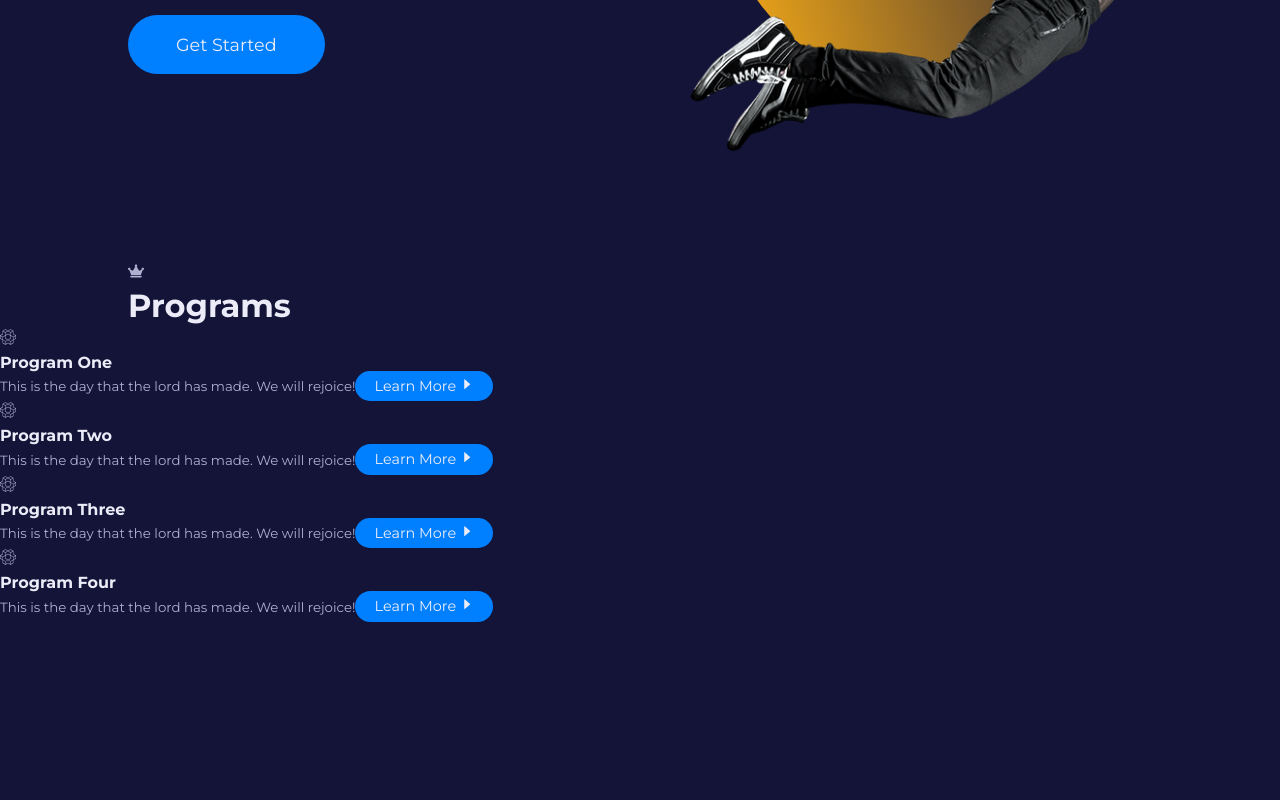
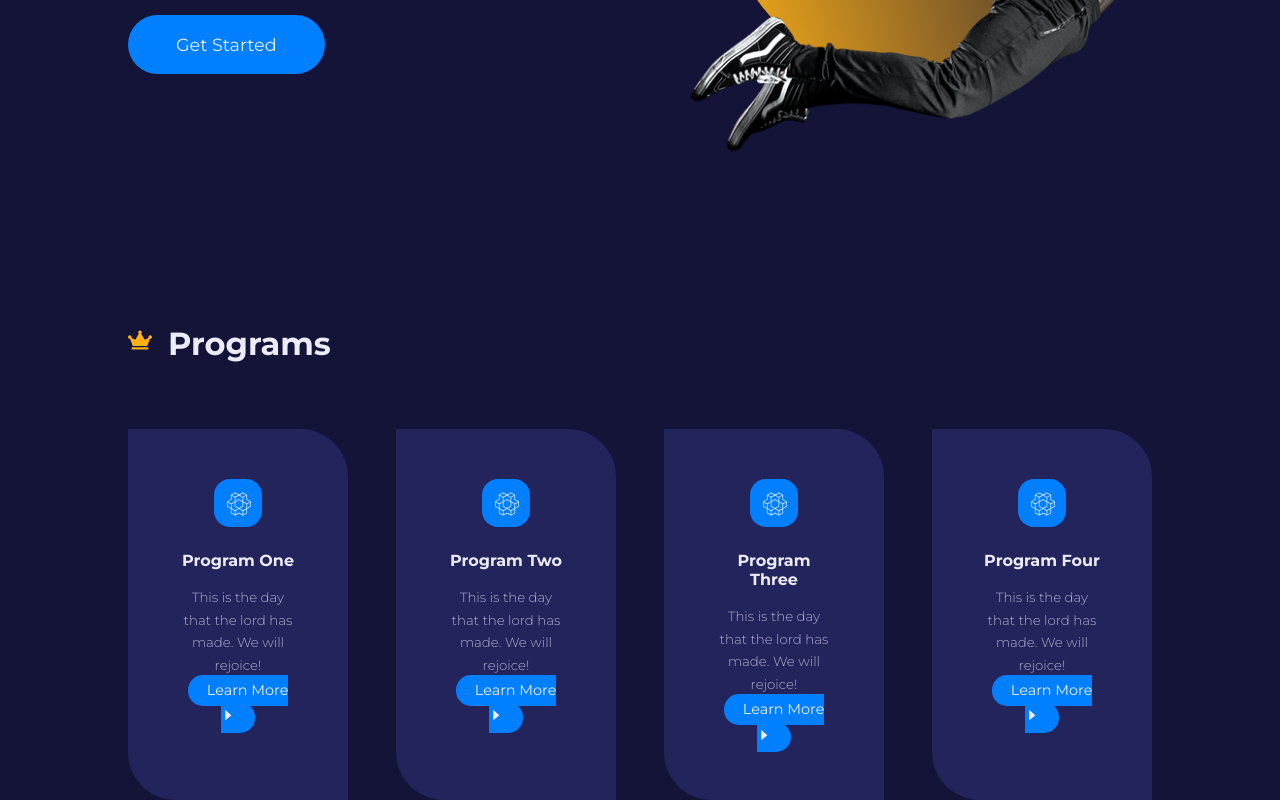
Before and after one commit to kodesand/React-website, a React (Vite) app: page / in a window 1280 px wide. Shown: the part 620-1420 px from the top of the page. Before the commit the page ends 1242 px from the top, so only its background shows below. Built offline with nearby package versions, Linux system fonts and the light colour scheme.

Commit message:
style programs

```diff
--- a/src/UI/card/index.jsx
+++ b/src/UI/card/index.jsx
@@ -1,3 +1,5 @@
+import './style.css'
+
 const Card = ({ classname, children }) => {
   return <article className={`card ${classname}`}>{children}</article>
 }
--- /dev/null
+++ b/src/UI/card/style.css
@@ -0,0 +1,40 @@
+.card {
+  background-color: var(--color-gray-500);
+  border: 2px solid transparent;
+  text-align: center;
+  padding: 3rem;
+  border-radius: 0 3rem 0 3rem;
+  transition: var(--transition);
+}
+
+.card:hover {
+  background-color: transparent;
+  border: var(--color-gray-400);
+  cursor: default;
+}
+
+.card span {
+  width: 3rem;
+  height: 3rem;
+  background-color: var(--color-primary);
+  color: var(--color-gray-100);
+  font-size: 1.5rem;
+  padding: 0.8rem;
+  display: grid;
+  place-items: center;
+  margin-bottom: 1.5rem;
+  margin-inline: auto;
+  border-radius: 1rem;
+  transition: var(--transition);
+}
+
+.card:hover span {
+  background-color: var(--color-secondary);
+  color: var(--color-gray-600);
+}
+
+.card small {
+  margin-top: 1rem;
+  display: block;
+  font-weight: 300;
+}
--- a/src/components/programs/index.jsx
+++ b/src/components/programs/index.jsx
@@ -6,13 +6,13 @@ import { AiFillCaretRight } from 'react-icons/ai'
 import SectionHeader from '@/components/sectionHeader/'
 import Card from '@/UI/card/index'
 import programs from './data'
+import './style.css'
 
 const Programs = () => {
   return (
     <section className='programs'>
       <div className='container programs__container'>
         <SectionHeader icon={<FaCrown />} title='Programs' />
-      </div>
         <div className='programs__wrapper'>
           {programs.map(({ id, info, title, path }) => {
             return (
@@ -29,6 +29,7 @@ const Programs = () => {
             )
           })}
         </div>
+      </div>
     </section>
   )
 }
--- /dev/null
+++ b/src/components/programs/style.css
@@ -0,0 +1,22 @@
+.programs {
+  margin-top: 4rem;
+}
+
+.programs__wrapper {
+  display: grid;
+  grid-template-columns: repeat(4, 1fr);
+  gap: 3rem;
+  margin-top: 4rem;
+}
+
+.programs__program a {
+  margin-top: 2.5rem;
+  display: flex;
+  align-items: center;
+  justify-content: center;
+}
+
+.programs__program:hover a {
+  background-color: var(--color-secodary);
+  color: var(--color-gray-600);
+}
--- a/src/index.css
+++ b/src/index.css
@@ -90,3 +90,18 @@ img {
 .btn.sm:hover {
   background-color: var(--color-gray-400);
 }
+
+/* section */
+
+section {
+  margin-top: 10rem;
+}
+
+.section__head {
+  display: flex;
+  align-items: center;
+  gap: 1rem;
+  border-radius: 4rem;
+  color: var(--color-secondary);
+  font-size: 1.5rem;
+}
```
Lines whose indentation alone changed are shown as unchanged.
